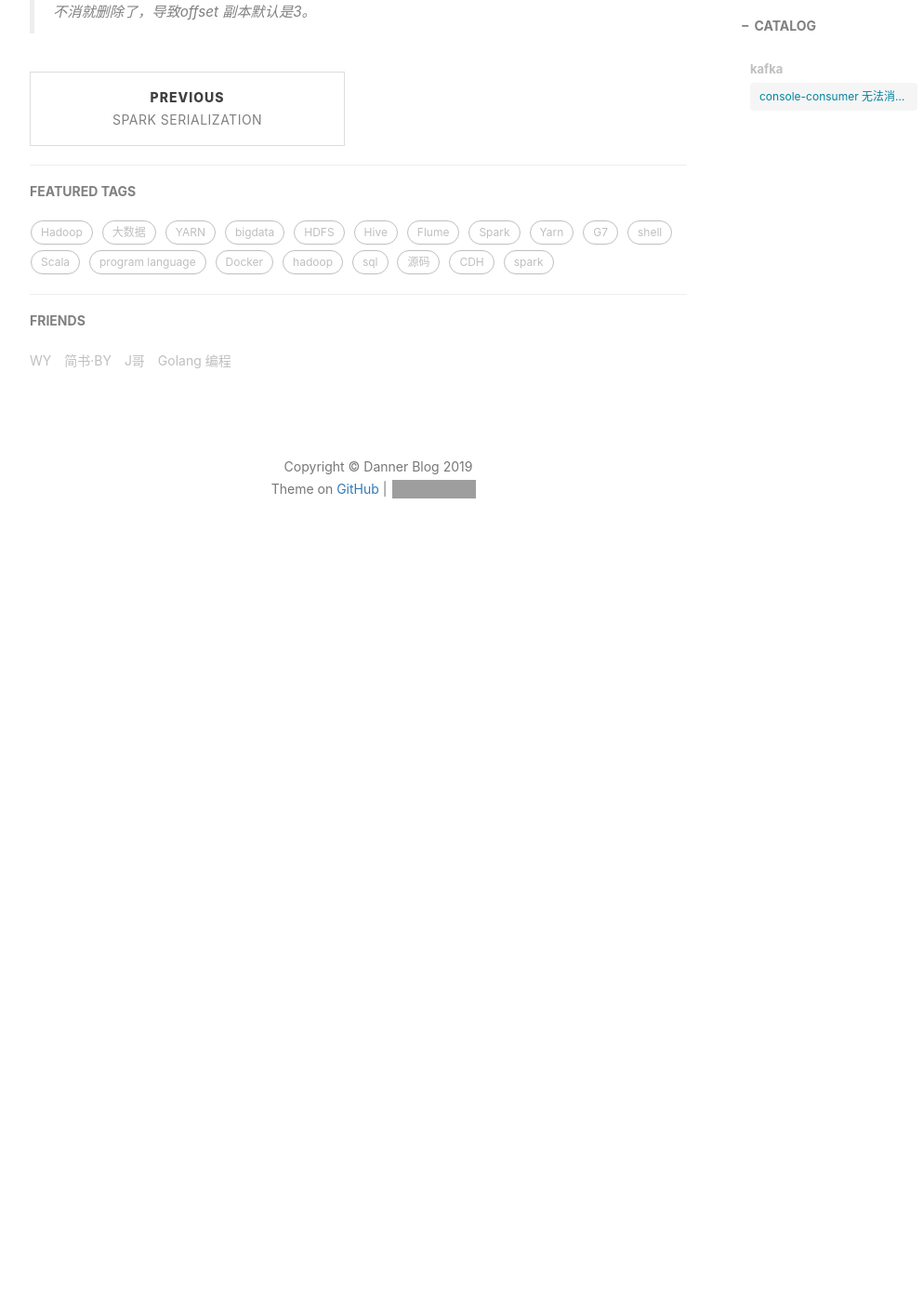
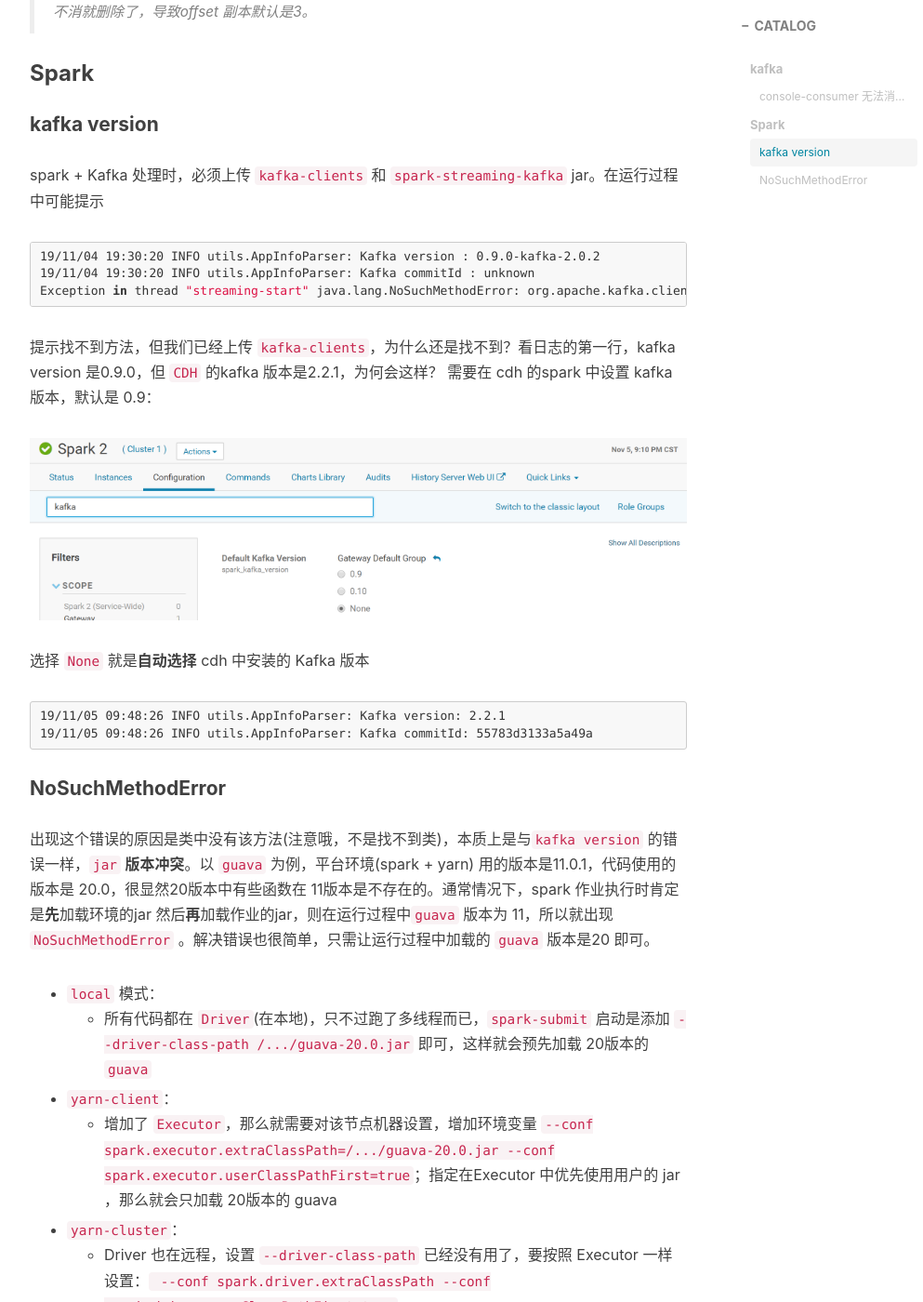
Before and after one commit to vendanner/vendanner.github.io, a Jekyll site: the page built from _posts/2019-10-30-CDH 错误集.md, in a window 1280 px wide and 1400 px high, scrolled down 1280 px. Shown: the whole window at 93% size, without its empty margins (233-1226 px from the left). Built offline with Jekyll 4.4.1, drawn with Linux system fonts in a browser that asks for light colours; nearby versions of some CDN libraries; comment, search, counter and statistics services are not loaded; before the commit the page ends 1910 px from its top, so only the background shows below that; some of the changed text lies outside the part shown; grey boxes are pictures that could not be loaded.

Commit message:
Update 2019-10-30-CDH 错误集.md

````diff
--- a/_posts/2019-10-30-CDH 错误集.md
+++ b/_posts/2019-10-30-CDH 错误集.md
@@ -32,3 +32,39 @@
 保存配置然后重启 kafka 即可。
 
 > 问题解决后，我们来说说为什么会有这个问题：刚开始安装 kafka 是有三台的，但有台机器内存吃不消就删除了，导致offset 副本默认是3。
+
+### Spark
+
+#### kafka version
+
+spark + Kafka 处理时，必须上传 `kafka-clients` 和 `spark-streaming-kafka` jar。在运行过程中可能提示
+
+```shell
+19/11/04 19:30:20 INFO utils.AppInfoParser: Kafka version : 0.9.0-kafka-2.0.2
+19/11/04 19:30:20 INFO utils.AppInfoParser: Kafka commitId : unknown
+Exception in thread "streaming-start" java.lang.NoSuchMethodError: org.apache.kafka.clients.consumer.KafkaConsumer.subscribe(Ljava/util/Collection;)V
+```
+
+提示找不到方法，但我们已经上传 `kafka-clients`，为什么还是找不到？看日志的第一行，kafka version 是0.9.0，但 `CDH` 的kafka 版本是2.2.1，为何会这样？ 需要在 cdh 的spark 中设置 kafka 版本，默认是 0.9：
+
+![](https://vendanner.github.io/img/CDH/spark_kafka_version.png)
+
+选择 `None` 就是**自动选择** cdh 中安装的 Kafka 版本
+
+```shell
+19/11/05 09:48:26 INFO utils.AppInfoParser: Kafka version: 2.2.1
+19/11/05 09:48:26 INFO utils.AppInfoParser: Kafka commitId: 55783d3133a5a49a
+```
+
+#### NoSuchMethodError
+
+出现这个错误的原因是类中没有该方法(注意哦，不是找不到类)，本质上是与`kafka version` 的错误一样，`jar` **版本冲突**。以 `guava` 为例，平台环境(spark + yarn) 用的版本是11.0.1，代码使用的版本是 20.0，很显然20版本中有些函数在 11版本是不存在的。通常情况下，spark 作业执行时肯定是**先**加载环境的jar 然后**再**加载作业的jar，则在运行过程中`guava` 版本为 11，所以就出现 `NoSuchMethodError`  。解决错误也很简单，只需让运行过程中加载的 `guava` 版本是20 即可。
+
+- `local` 模式：
+  - 所有代码都在 `Driver`(在本地)，只不过跑了多线程而已，`spark-submit` 启动是添加 `--driver-class-path /.../guava-20.0.jar` 即可，这样就会预先加载 20版本的 `guava`
+- `yarn-client`：
+  - 增加了 `Executor`，那么就需要对该节点机器设置，增加环境变量 `--conf spark.executor.extraClassPath=/.../guava-20.0.jar --conf spark.executor.userClassPathFirst=true`；指定在Executor 中优先使用用户的 jar ，那么就会只加载 20版本的 guava
+- `yarn-cluster`：
+  -  Driver 也在远程，设置 `--driver-class-path` 已经没有用了，要按照 Executor 一样设置：` --conf spark.driver.extraClassPath --conf  spark.driver.userClassPathFirst=true`
+
+以上做了这么多，无非只想做到一点：作业的jar 和平台已有的jar 版本冲突时，先加载作业的jar 包。上面涉及到的参数，看[官网]( https://spark.apache.org/docs/2.4.0/configuration.html )的详细描述。
````
